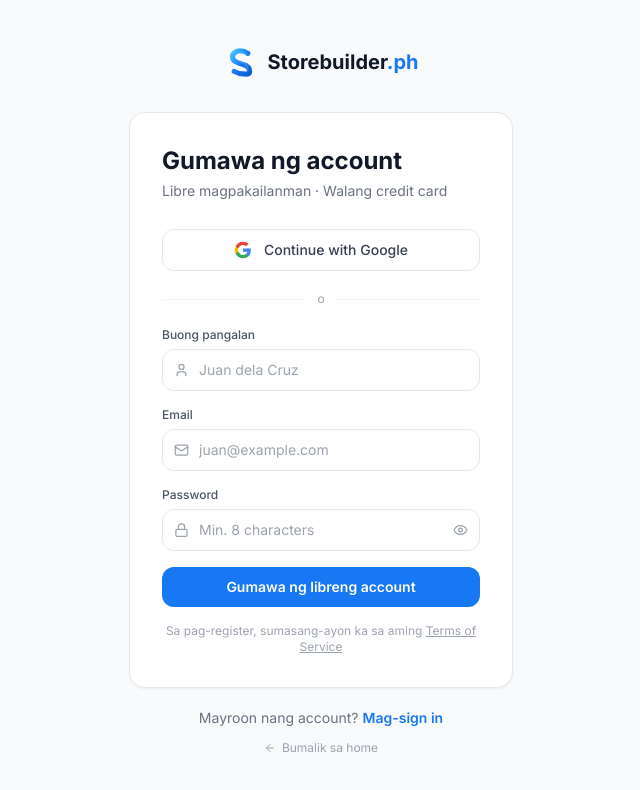
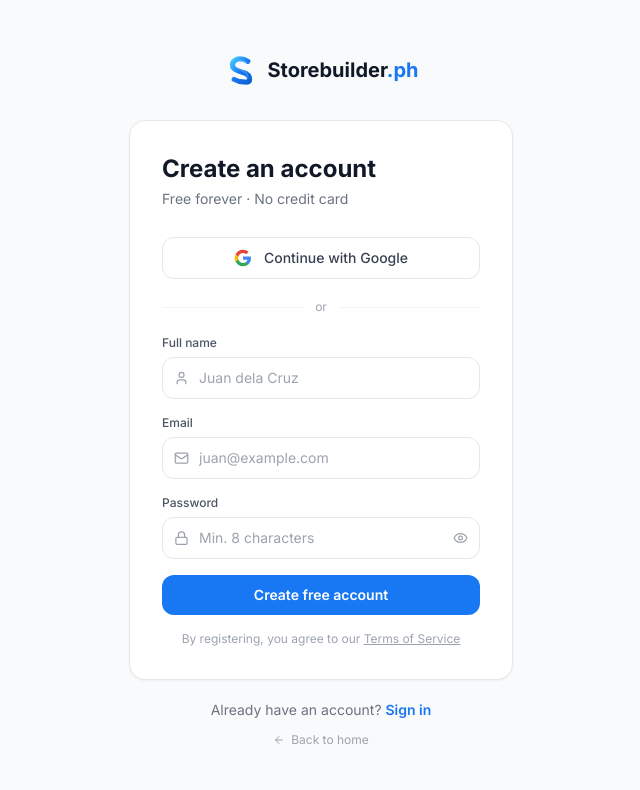
Before and after one commit to markzkieshulala-coder/Storebuilder.ph, a Next.js app: page /auth/register in a window 1280 px wide. Shown: the top 790 px of the page, without its empty margins (319-959 px from the left). Built offline with nearby package versions, Linux system fonts and the light colour scheme.

Commit message:
Update app/auth/register/page.tsx: Phase 10 changes

```diff
--- a/app/auth/register/page.tsx
+++ b/app/auth/register/page.tsx
@@ -62,8 +62,8 @@ export default function RegisterPage() {
         </div>
 
         <div className="bg-white border border-gray-200 rounded-2xl p-8 shadow-sm">
-          <h1 className="text-2xl font-bold text-gray-900 mb-1">Gumawa ng account</h1>
-          <p className="text-gray-500 text-sm mb-7">Libre magpakailanman · Walang credit card</p>
+          <h1 className="text-2xl font-bold text-gray-900 mb-1">Create an account</h1>
+          <p className="text-gray-500 text-sm mb-7">Free forever · No credit card</p>
 
           <button
             onClick={handleGoogle}
@@ -80,13 +80,13 @@ export default function RegisterPage() {
 
           <div className="flex items-center gap-3 mb-5">
             <div className="flex-1 h-px bg-gray-100" />
-            <span className="text-xs text-gray-400">o</span>
+            <span className="text-xs text-gray-400">or</span>
             <div className="flex-1 h-px bg-gray-100" />
           </div>
 
           <form onSubmit={handleSubmit} className="space-y-4">
             <div>
-              <label className="block text-xs font-medium text-gray-600 mb-1.5">Buong pangalan</label>
+              <label className="block text-xs font-medium text-gray-600 mb-1.5">Full name</label>
               <div className="relative">
                 <User size={15} className="absolute left-3 top-1/2 -translate-y-1/2 text-gray-400" />
                 <input
@@ -147,25 +147,25 @@ export default function RegisterPage() {
               className="w-full py-2.5 rounded-xl font-semibold text-sm text-white flex items-center justify-center gap-2 transition-opacity disabled:opacity-60"
               style={{ background: BLUE }}
             >
-              {loading ? <span className="w-4 h-4 border-2 border-white/40 border-t-white rounded-full animate-spin" /> : "Gumawa ng libreng account"}
+              {loading ? <span className="w-4 h-4 border-2 border-white/40 border-t-white rounded-full animate-spin" /> : "Create free account"}
             </button>
           </form>
 
           <p className="text-xs text-gray-400 mt-4 text-center">
-            Sa pag-register, sumasang-ayon ka sa aming{" "}
+            By registering, you agree to our{" "}
             <Link href="/terms" className="underline hover:text-gray-600">Terms of Service</Link>
           </p>
         </div>
 
         <p className="text-center text-sm text-gray-500 mt-5">
-          Mayroon nang account?{" "}
+          Already have an account?{" "}
           <Link href="/auth/signin" className="font-semibold hover:underline" style={{ color: BLUE }}>
-            Mag-sign in
+            Sign in
           </Link>
         </p>
         <Link href="/" className="flex items-center gap-1.5 justify-center mt-3 text-xs text-gray-400 hover:text-gray-600 transition-colors">
           <ArrowLeft size={12} />
-          Bumalik sa home
+          Back to home
         </Link>
       </div>
     </div>
```
